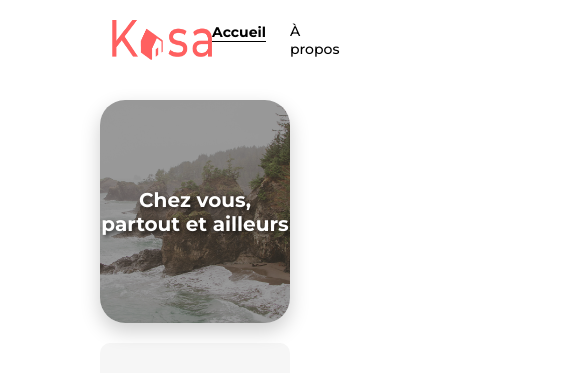
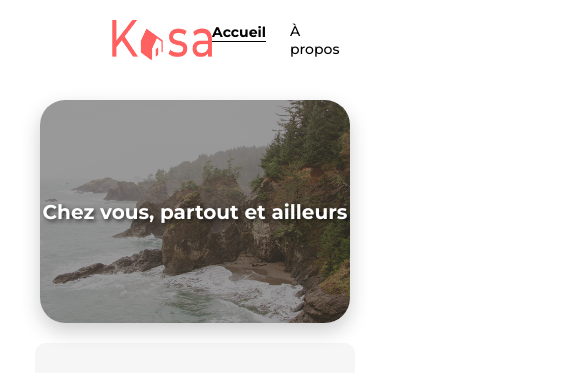
Before and after one commit to caprie/my-react-app_V2, a React (Vite) app: page / in a window 390 px wide. Shown: the top 373 px of the page, 585 px wide, since content can reach past the window. Built offline with nearby package versions, Linux system fonts and the light colour scheme; a small style sheet from the web is missing.

Commit message:
debug home desktop

```diff
--- a/src/components/Banner/banner.scss
+++ b/src/components/Banner/banner.scss
@@ -1,6 +1,6 @@
 .banner {
   position: relative;
-  margin: 20px auto;
+  margin: 20px -60px;
   border-radius: 25px;
   overflow: hidden; /* empeche le debordement des elements*/
   height: 223px;
@@ -34,6 +34,7 @@
     object-fit: cover;
     position: relative;
     filter: brightness(60%);
+
   }
 
   .banner-text {
--- a/src/components/container/apartmentGrid.scss
+++ b/src/components/container/apartmentGrid.scss
@@ -3,20 +3,13 @@
     display: grid;
     grid-template-columns: repeat(3, 340px); // 3 colonnes de 340px
     grid-template-rows: repeat(auto-fit, minmax(250px, 1fr)); // hauteur mini de 250px
-    gap: 70px;
+    gap: 30px;
     max-width: 1200px; // largeur max de la grille
     margin: auto;
     padding: 10px;
     margin-left: 10px;
     margin-right: 10px;
-    @media screen and (max-width: 1200px) {
-      grid-template-columns: repeat(2, 1fr); // 2 colonnes de 340px
 
-    }
-    @media screen and (max-width: 800px) {
-      grid-template-columns: 1fr;
-
-    }
 }
     a {
       text-decoration: none;
--- a/src/components/container/container.scss
+++ b/src/components/container/container.scss
@@ -6,4 +6,5 @@
     display: flex;
     justify-content: center;
     align-items: center;
+    margin: 0px -65px;
   }
```
